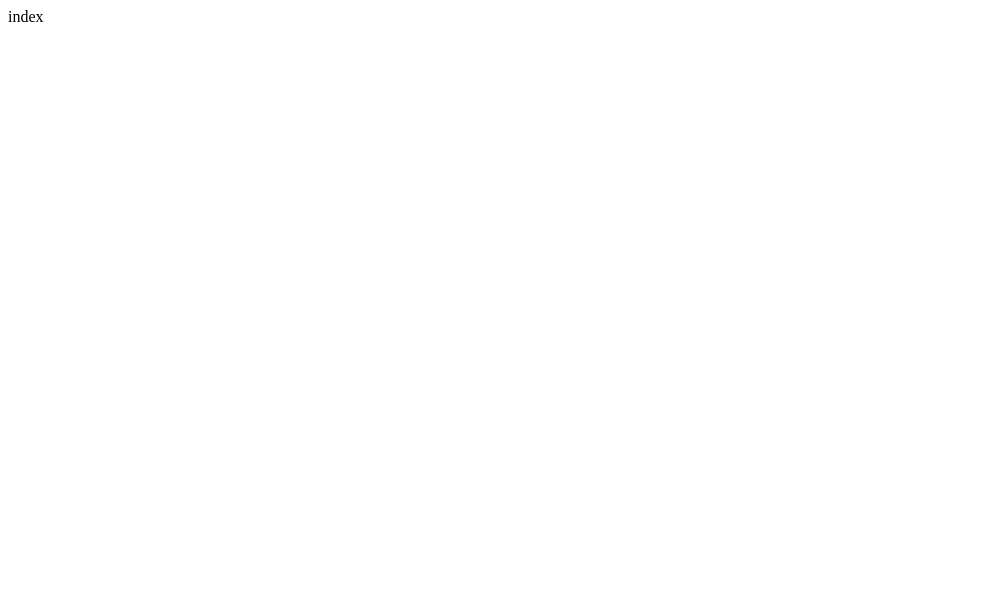
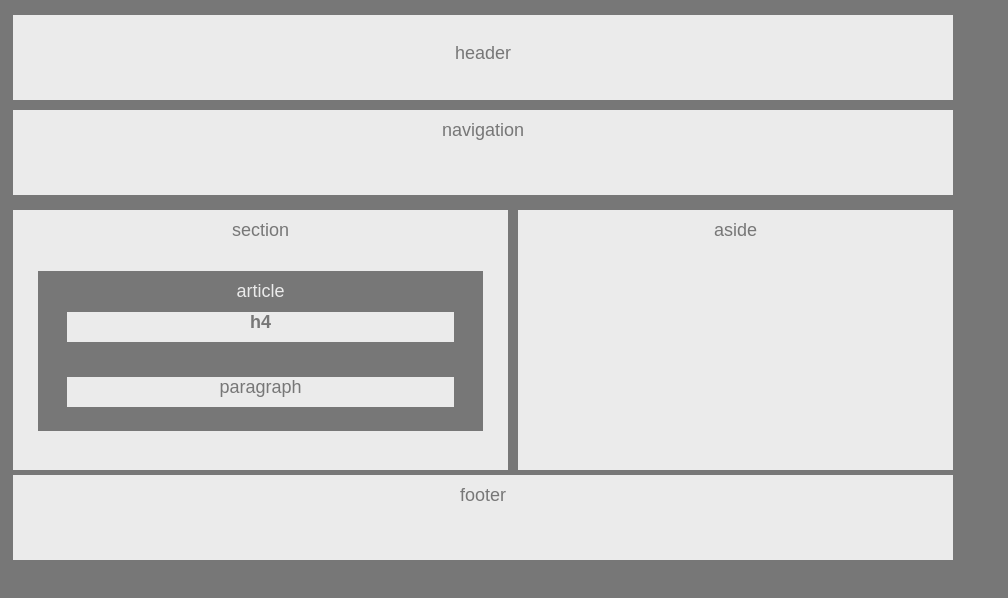
Before and after one commit to mikebinder/HW-Wireframe, a plain HTML site: page index.html in a window 1280 px wide. Shown: the whole page, without its empty margins (0-1008 px from the left). Drawn offline with Linux system fonts and the light colour scheme.

Commit message:
uploading first assingment to github

```diff
--- a/index.html
+++ b/index.html
@@ -1 +1,33 @@
-index
+<!DOCTYPE HTML>
+
+<html>
+    <!--this is a link to the style sheet as well as a title to display in the tab-->
+            <link rel="stylesheet" type="text/css" href="style.css">
+            <title>homework assignment 1</title>
+    <body>
+
+        <div>
+            <header>
+            <p>header</p>
+        </header>
+
+        <nav>navigation</nav>
+        </div>
+    <!-- not sure this next part is written properly (with block elements nested inside other ones)
+        but it displays like the example-->
+        <div>
+            <section>section
+                <article>article
+                    <h4 class=smallheader>h4</h4>
+                    <p class=smallpara>paragraph</p>
+                </article>
+            </section>
+                <aside>aside</aside>
+        </div>
+
+            <Footer>footer</Footer>
+
+    </body>
+
+    </style>
+</html>
--- a/style.css
+++ b/style.css
@@ -1 +1,108 @@
-style
+   /*Most of these have a bunch of fiddling with margins because I wanted to get the boxes all
+   aligned while keeping the width 940px. It isn't the prettiest but it works. */
+
+    body {
+        font-family: Arial, Helvetica, sans-serif;
+        font-size: 18px;
+        width: 960px;
+        background-color: #777;
+        color: #777;
+    }
+    header {
+        text-align: center;
+        width: 940px;
+        height: 75px;
+        background-color: #ebebeb;
+        margin: 5px;
+        margin-bottom: 10px;
+        margin-top: 15px;
+        padding-top: 10px;
+    }
+
+    nav {
+        text-align: center;
+        width: 940px;
+        height: 75px;
+        background-color: #ebebeb;
+        margin: 5px;
+        margin-bottom:10px;
+        padding-top: 10px;
+    }
+
+    /* this is the first element to use float. since it is on the left it is floated left */
+
+    section {
+        text-align: center;
+        width: 495px;
+        height: 250px;
+        background-color: #ebebeb;
+        margin: 5px;
+        float: left;
+        padding-top: 10px;
+
+    }
+
+    /* another use of float. it also could have been floated left and it would have been displayed
+    to the right of the section element, but it made the margins goofy */
+
+    aside {
+        text-align: center;
+        width: 435px;
+        height: 250px;
+        background-color: #ebebeb;
+        margin: 5px;
+        float: right;
+        margin-left: 0px;
+        margin-right: 15px;
+        padding-top: 10px;
+
+
+    }
+
+    /* the footer is almost the same as the header and nav elements, but it uses the clear hack */
+    footer {
+        clear: both;
+        text-align: center;
+        width: 940px;
+        height: 75px;
+        background-color: #ebebeb;
+        margin: 5px;
+        margin-bottom: 0px;
+        margin-top: 20px;
+        padding-top: 10px;
+    }
+
+    /* not positive this is all done correctly, but the article box is inside the larger box with the
+    proportions specified. then the smallheader and small paragraph are nested inside the article box  */
+    article {
+        background-color: #777;
+        height: 60%;
+        width: 90%;
+        margin: auto;
+        color:  #ebebeb;
+        padding-top: 10px;
+        margin-top: 30px;
+
+    }
+
+    .smallheader {
+        background-color:  #ebebeb;
+        color:  #777;
+        width: 87%;
+        height: 20%;
+        margin: auto;
+        z-index: 1;
+        margin-top: 10px;
+
+    }
+
+    .smallpara {
+        background-color:  #ebebeb;
+        color:  #777;
+        width: 87%;
+        height: 20%;
+        margin-top: 60%;
+        z-index: 1;
+        margin: auto;
+        margin-top: 35px;
+    }
```
Also changed, not shown: 1 other file.
